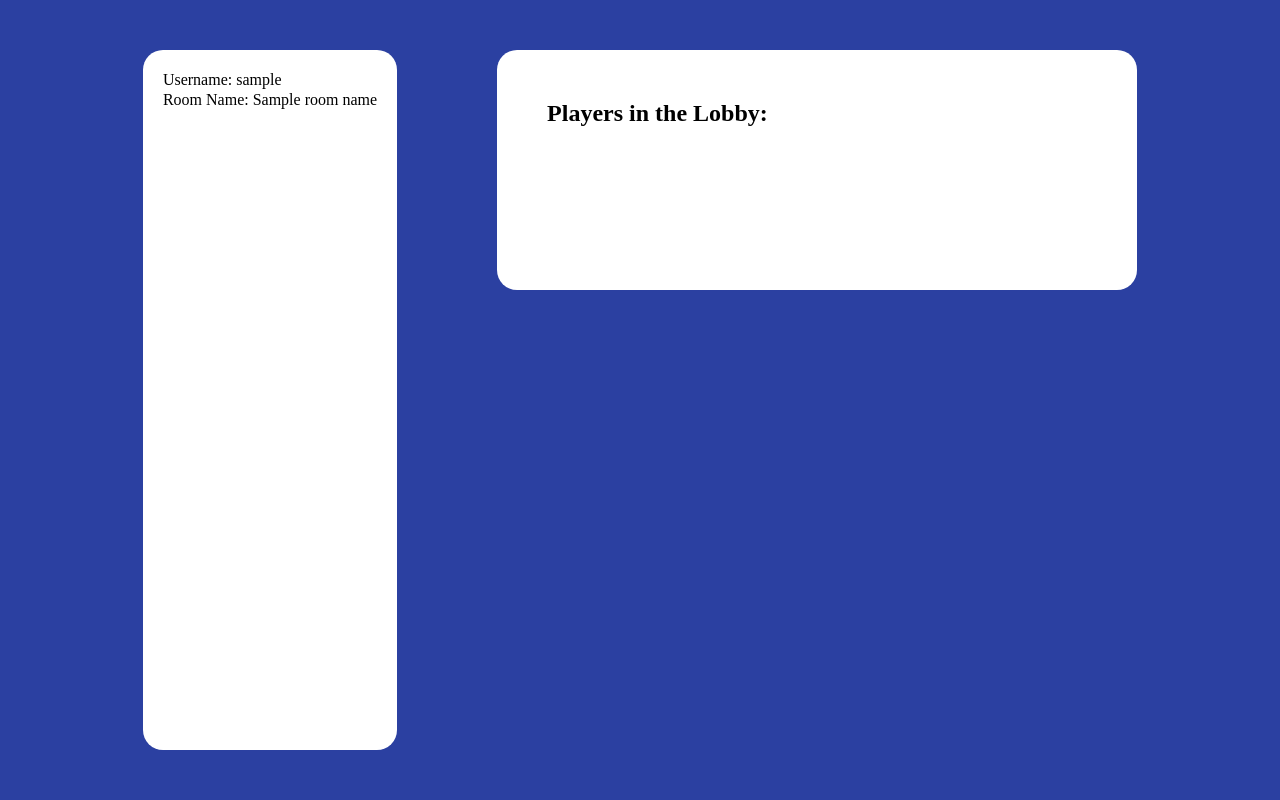
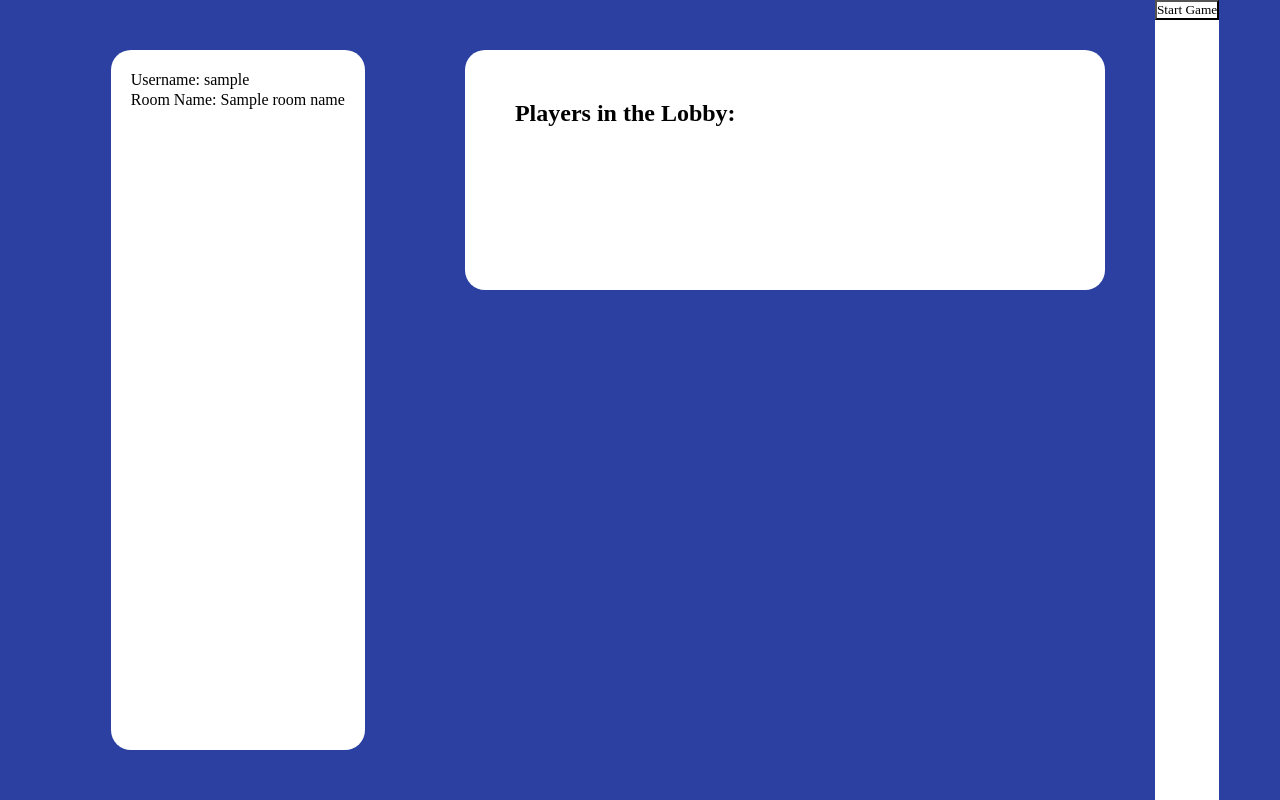
Before and after one commit to emilydesantis/cse312-because-the-internet, a Flask app: template templates/lobby.html in a window 1280 px wide. Run offline with Flask 3, Linux system fonts and the light colour scheme; the template is opened without the code that fills it: most values are stand-ins (such as "Sample title", 1, 10 or a date in 2020); some libraries are stand-ins or nearby versions.

Commit message:
lobby and start game works, game functionaility left

```diff
--- a/templates/lobby.html
+++ b/templates/lobby.html
@@ -11,13 +11,17 @@
 <body>
     <div class="container-2">
         <div class="user-credentials">
-            <p>Username: {{username}}</p>
+            <p>Username: {{username }}</p>
             <p>Room Name: {{ room_name }}</p>
         </div>
         <div class="game-data">
             <h2>Players in the Lobby:</h2>
             <ul id="users-list"></ul>
         </div>
+        <!-- Add this button inside the appropriate container -->
+        <center>
+            <button id="start_game">Start Game</button>
+        </center>
     </div>
     <script>
         const socket = io.connect('http://' + document.domain + ':' + location.port);
@@ -32,6 +36,16 @@
                 $('#users-list').append('<li>' + user + '</li>');
             }
         });
+
+        // Start game button
+        $('#start_game').click(function (e) {
+            e.preventDefault();
+            socket.emit('start_game', { room_name: roomName });
+        });
+
+        socket.on('navigate_to_page3', function (data) {
+            window.location.href = '/page3/' + roomName + '?username=' + encodeURIComponent(username);
+        });
     </script>
 </body>
 </html>
```
